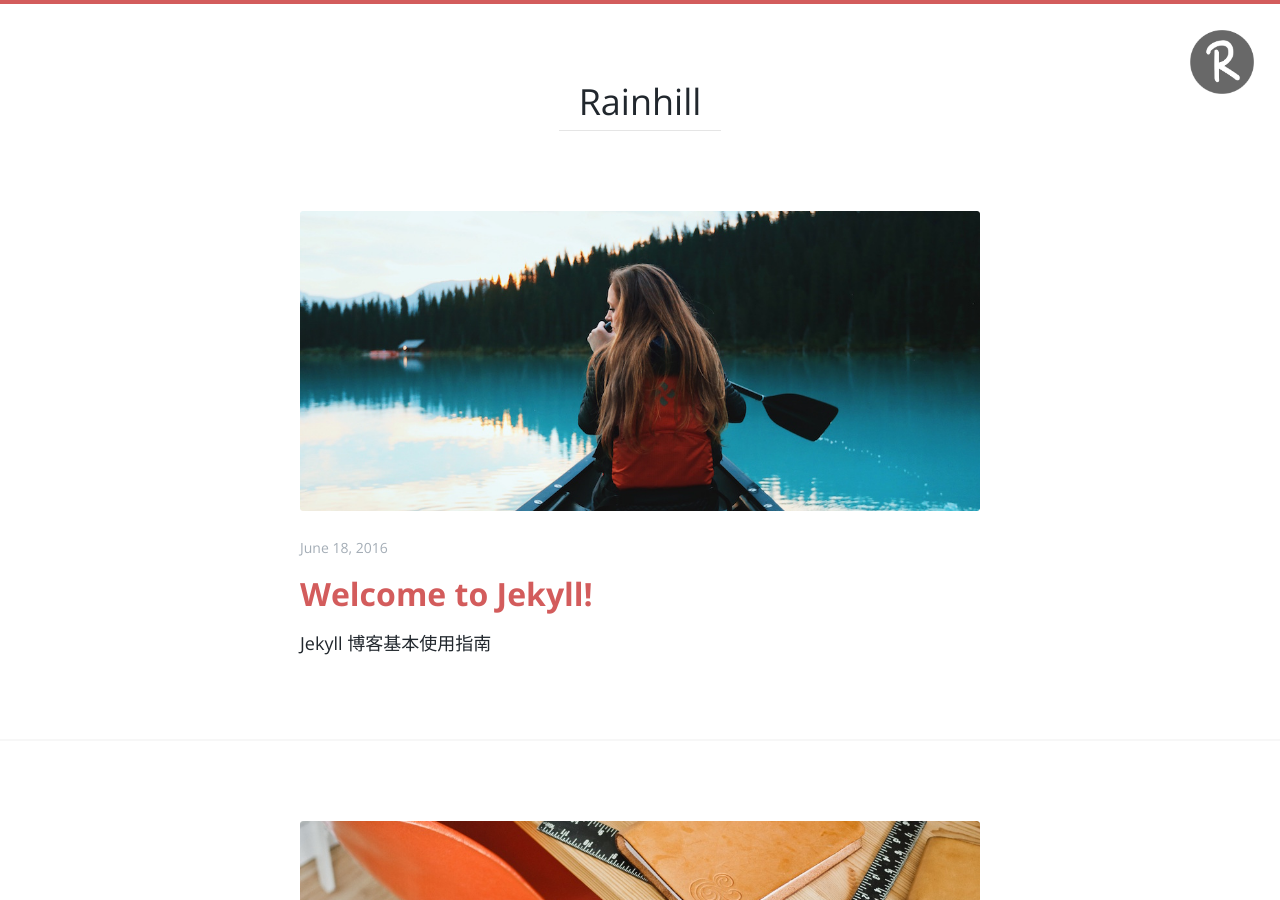
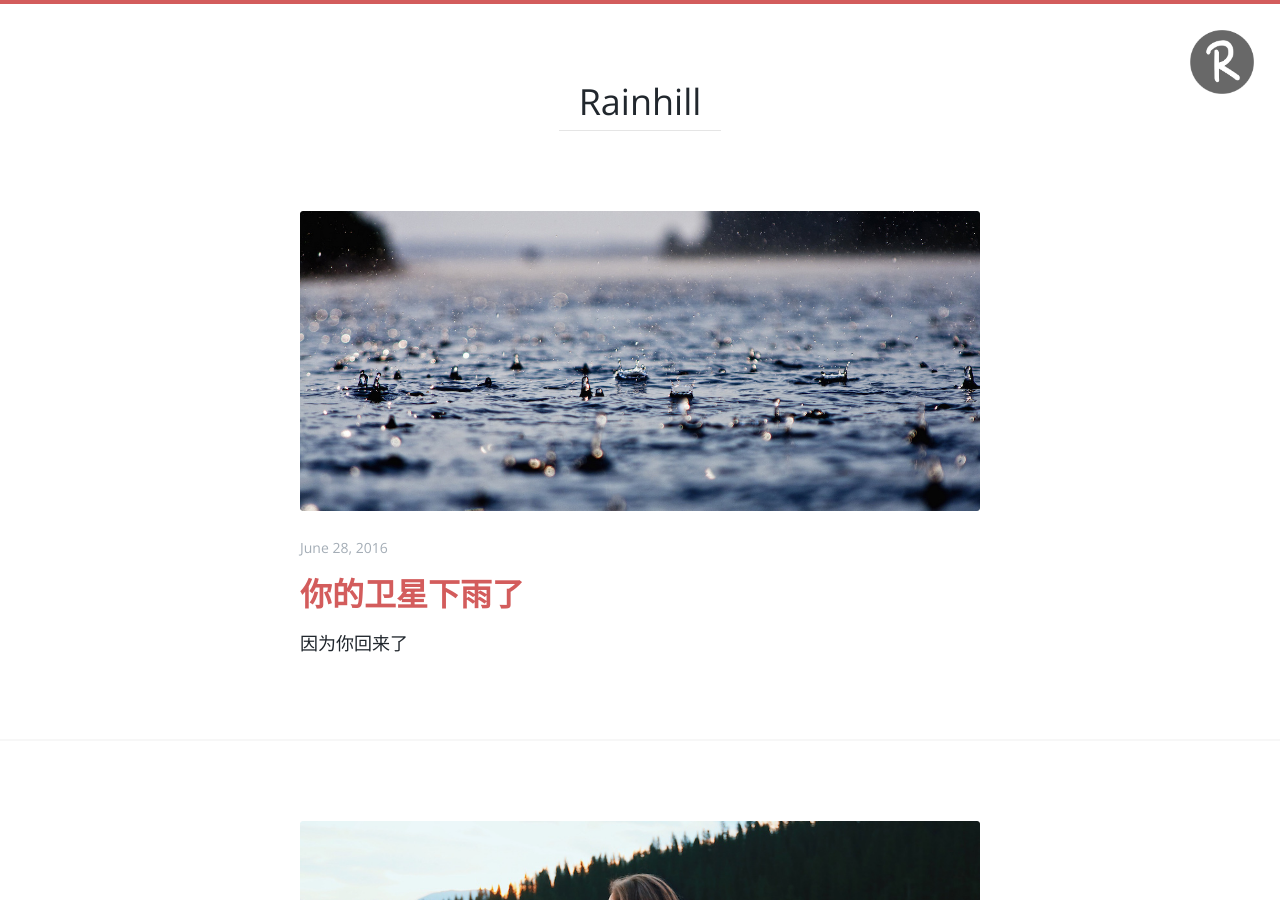
Before and after one commit to serena333/serena333.github.io, a Jekyll site: the page built from index.html, in a window 1280 px wide and 900 px high. Built offline with Jekyll 4.4.1, drawn with Linux system fonts in a browser that asks for light colours; the list of posts is cut into pages by our own code.

Commit message:
update post

```diff
--- /dev/null
+++ b/_posts/2016-06-28-it-rains-in-your-satellite.md
@@ -0,0 +1,9 @@
+---
+layout: post
+title:  "你的卫星下雨了"
+description: 因为你回来了
+image: cover.jpg
+---
+
+Created 160628
+By 雪莹
```
Also changed, not shown: _posts/2016-06-18-Welcome-To-Jekyll.md (line endings or trailing spaces).
